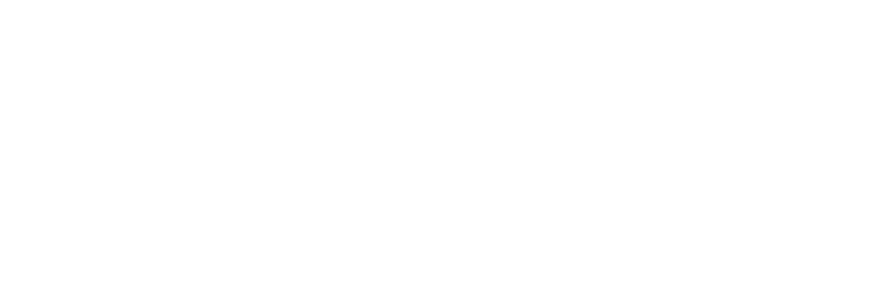
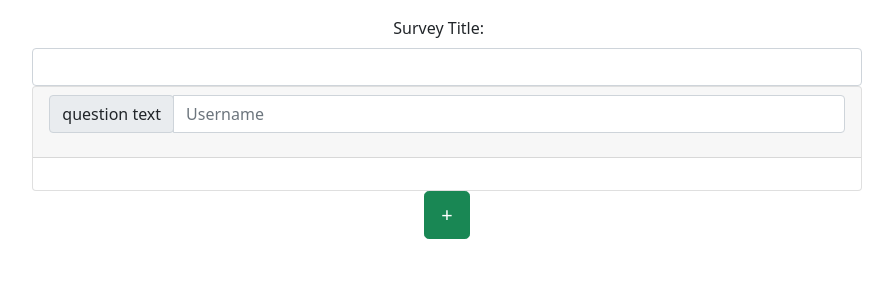
Before and after one commit to GabinTEKAM/Survey, a React (Create React App) app in the folder client/: page / in a window 1280 px wide. Shown: the top 300 px of the page, without its empty margins (193-1086 px from the left). Built offline with nearby package versions, Linux system fonts and the light colour scheme.

Commit message:
feat add survey interface

```diff
--- a/client/package.json
+++ b/client/package.json
@@ -6,7 +6,9 @@
     "@testing-library/jest-dom": "^5.13.0",
     "@testing-library/react": "^11.2.7",
     "@testing-library/user-event": "^12.8.3",
+    "bootstrap": "^5.0.1",
     "react": "^17.0.2",
+    "react-bootstrap": "^1.6.1",
     "react-dom": "^17.0.2",
     "react-scripts": "4.0.3",
     "web-vitals": "^1.1.2"
--- a/client/src/App.js
+++ b/client/src/App.js
@@ -1,9 +1,24 @@
+import 'bootstrap/dist/css/bootstrap.min.css';
 import './App.css';
+import Survey from './component/survey';
+import { Container, Row } from 'react-bootstrap';
 
 function App() {
   return (
     <div className="App">
+      <Container fluid>
 
+
+        <Row className=" flex-xl-nowrap">
+          <div className="col-12 col-md-3 col-xl-2 bd-sidebar"></div>
+          <main className="col-12 col-md-9 col-xl-8 py-md-3 pl-md-5 bd-content" role="main">
+          <Survey />
+          </main>
+          <div className="d-none d-xl-block col-xl-2 bd-toc">
+          </div>
+
+        </Row>
+      </Container>
     </div>
   );
 }
--- /dev/null
+++ b/client/src/component/choice.js
@@ -0,0 +1,17 @@
+import React from 'react';
+import { InputGroup, FormControl } from 'react-bootstrap';
+
+function Choice(props) {
+    return (
+        <div>
+            <InputGroup>
+                <InputGroup.Prepend>
+                    <InputGroup.Radio aria-label="Radio button for following text input" />
+                </InputGroup.Prepend>
+                <FormControl aria-label="Text input with radio button" />
+            </InputGroup>
+        </div>
+    );
+}
+
+export default Choice;
--- /dev/null
+++ b/client/src/component/listquestions.js
@@ -0,0 +1,16 @@
+import React from 'react';
+import Question from './question';
+
+function Listquestions(props) {
+    const {questions, questionTitle,addChoices } = props
+    console.log(`questions`, questions)
+    return (
+        <div>
+            {questions.map((question, index )=>
+                <Question key= {index} index={index} question={question} addChoices={addChoices} questionTitle= {questionTitle} />
+            )}
+        </div>
+    );
+}
+
+export default Listquestions;
--- /dev/null
+++ b/client/src/component/question.js
@@ -0,0 +1,35 @@
+import React from 'react';
+import { Button, Card, InputGroup, Form } from 'react-bootstrap';
+import Choice from './choice';
+
+function Question(props) {
+    const {questionTitle, index,  question, addChoices} = props
+    console.log('question :>> ', question);
+    return (
+        <div>
+            <Card>
+                <Card.Header>
+
+                    <InputGroup className="mb-3"  >
+                        <InputGroup.Prepend>
+                            <InputGroup.Text>question text </InputGroup.Text>
+                        </InputGroup.Prepend>
+                        <Form.Control
+                            placeholder="Username"
+                            aria-label="Username"
+                            aria-describedby="basic-addon1"
+                            required
+                            value= {question?question['label']:''}
+                            onChange = {ev=>questionTitle(index, ev.target.value)}
+                        />
+                    </InputGroup>
+                </Card.Header>
+                <Card.Body>
+                {/* <Button variant="success" size="lg" className="fixed-right-bottom" onClick={addChoices(index)}>&#43;</Button> */}
+                </Card.Body>
+            </Card>
+        </div>
+    );
+}
+
+export default Question;
--- /dev/null
+++ b/client/src/component/survey.js
@@ -0,0 +1,49 @@
+import React, { useState } from 'react';
+import { Form, Button } from 'react-bootstrap';
+import Listquestions from './listquestions';
+
+function Survey(props) {
+
+    const [surveyTitle, setSurveyTitle] = useState('')
+    const [questions, setQuestions] = useState([{}])
+
+    const questionTitle = (index, value) => {
+
+            setQuestions(old => {let  label = old[index]
+            label.label = value
+            old.splice(index, 1, label)
+            return [...old]
+        })
+    }
+    const addChoices = (index) => {
+        setQuestions(old => {
+            console.log(old[index]);
+            let choices = old[index].choices
+            if (choices) {
+                old.splice(index, 1, old[index].choices = [...old[index].choices, {}])
+            }
+            else {
+
+                old.splice(index, 1, old[index].choices = [{}])
+            }
+            return old
+        })
+    }
+    const addQuestion = () => {
+        setQuestions(old => [...old, {}])
+    }
+
+    return (<>
+        <Form sm={3}>
+            <Form.Group >
+                <Form.Label inline='true '>Survey Title: &nbsp; &nbsp;  </Form.Label>
+                <Form.Control type='text' value={surveyTitle} onChange={ev => setSurveyTitle(ev.target.value)} />
+            </Form.Group>
+            <Listquestions questions={questions} questionTitle={questionTitle} addChoices={addChoices} />
+        </Form>
+        <Button variant="success" size="lg" className="fixed-right-bottom" onClick={addQuestion}>&#43;</Button>
+    </>
+    );
+}
+
+export default Survey;
```
Also changed, not shown: client/src/component/ex.js (added, +11 -0 lines), 1 other file (tests, documents, lock files or other folders).
